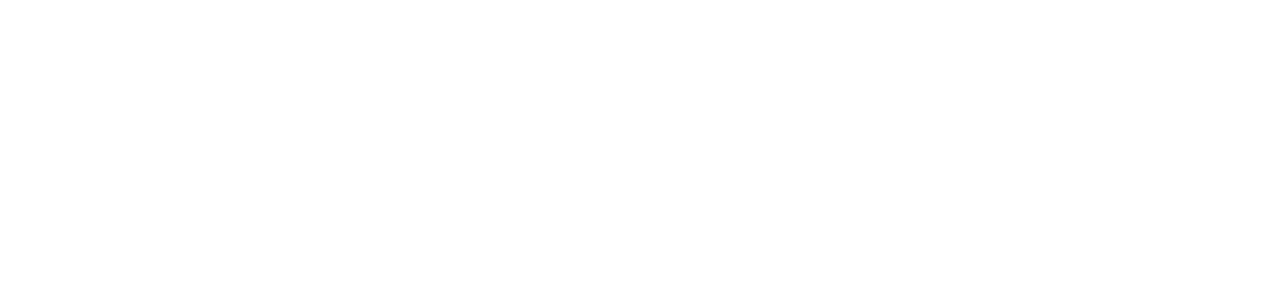
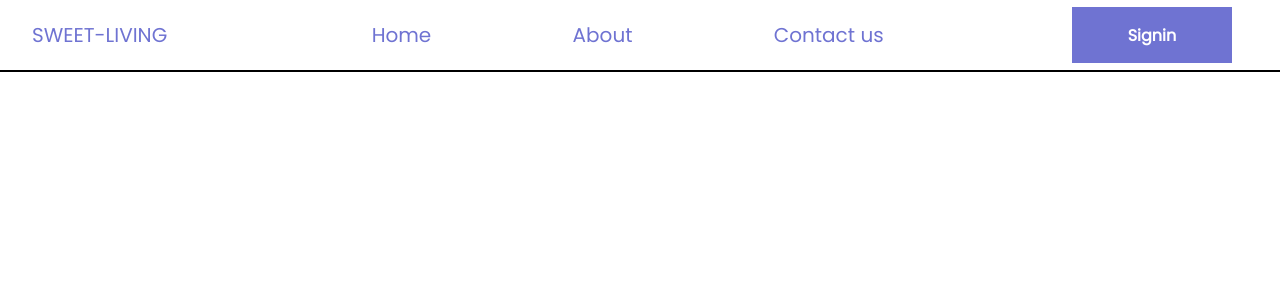
Before and after one commit to codertinie/sweet-living-frontend, a React (Create React App) app: page / in a window 1280 px wide. Shown: the top 300 px of the page. Built offline with nearby package versions, Linux system fonts and the light colour scheme.

Commit message:
add navbar route

```diff
--- a/src/App.js
+++ b/src/App.js
@@ -1,10 +1,32 @@
-import React from "react";
+import ReactDOM from "react-dom/client";
+import { Routes, Route } from "react-router-dom";
+// import Home from "./components/Home";
+// import Landing from "./components/landing/index.js";
+// import Footer from "./components/footer";
+// import Login from "./components/login";
+// import Signup from "./components/signup";
+// import Singleproperty from "./components/singleproperty";
+import Navbar from "./components/navbar";
+// import Contact from "./components/contact";
+// import About from "./components/about";
+// import Nopage from "./components/nopage";
 
 function App() {
   return (
-    <div className="App">
-
-    </div>
+      <Routes>
+        <Route path="/" element={<Navbar />}>
+          {/* <Route index element={<Landing />} />
+          <Route path="home" element={<Home />} >
+            <Route index element={<Footer />} />
+          </Route>
+          <Route path="about" element={<About />} />
+          <Route path="login" element={<Login />} />
+          <Route path="signup" element={<Signup />} />
+          <Route path="contact" element={<Contact />} />
+          <Route path="singleproperty" element={<Singleproperty />} />
+          <Route path="*" element={<Nopage />} /> */}
+        </Route>
+      </Routes>
   );
 }
 
--- a/src/index.js
+++ b/src/index.js
@@ -1,11 +1,14 @@
 import React from 'react';
 import ReactDOM from 'react-dom/client';
+import { BrowserRouter } from 'react-router-dom';
 import App from './App';
 
 const root = ReactDOM.createRoot(document.getElementById('root'));
 root.render(
   <React.StrictMode>
-    <App />
+    <BrowserRouter>
+      <App />
+    </BrowserRouter>
   </React.StrictMode>
 );
 
```
